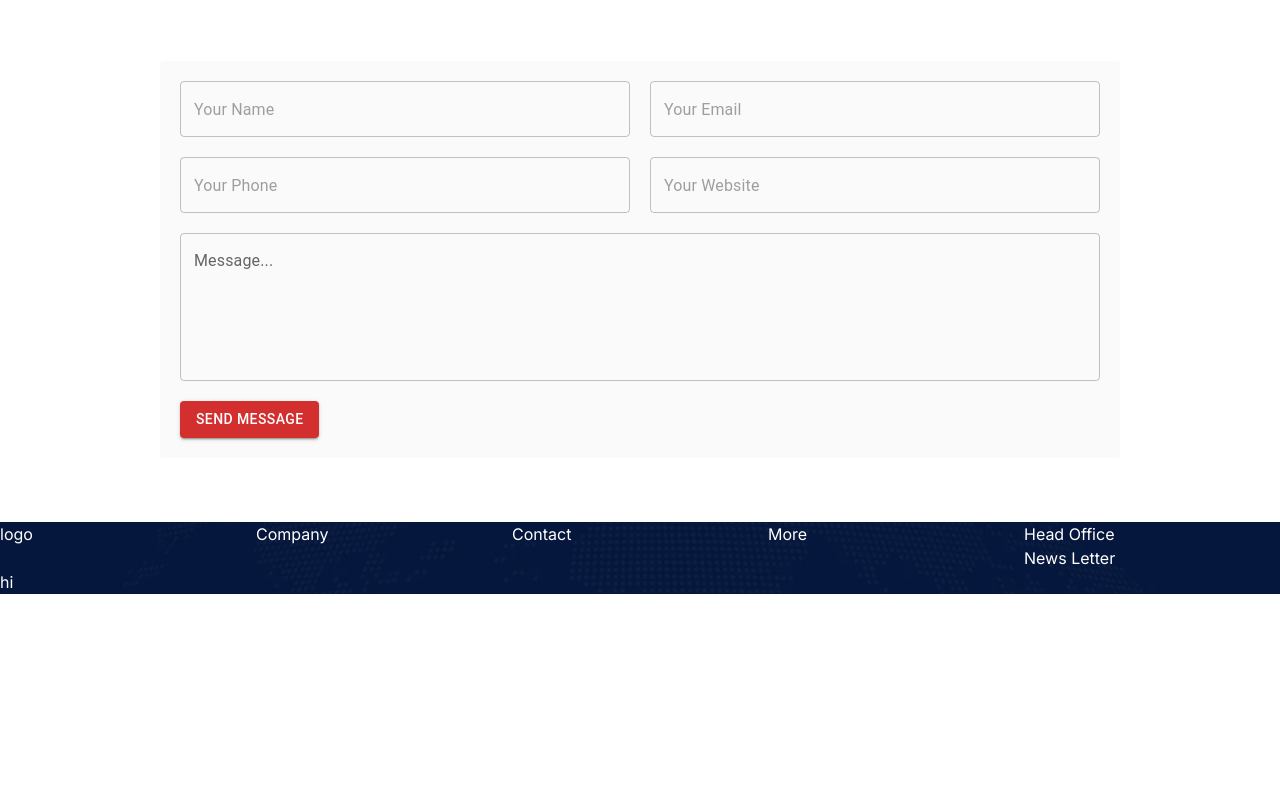
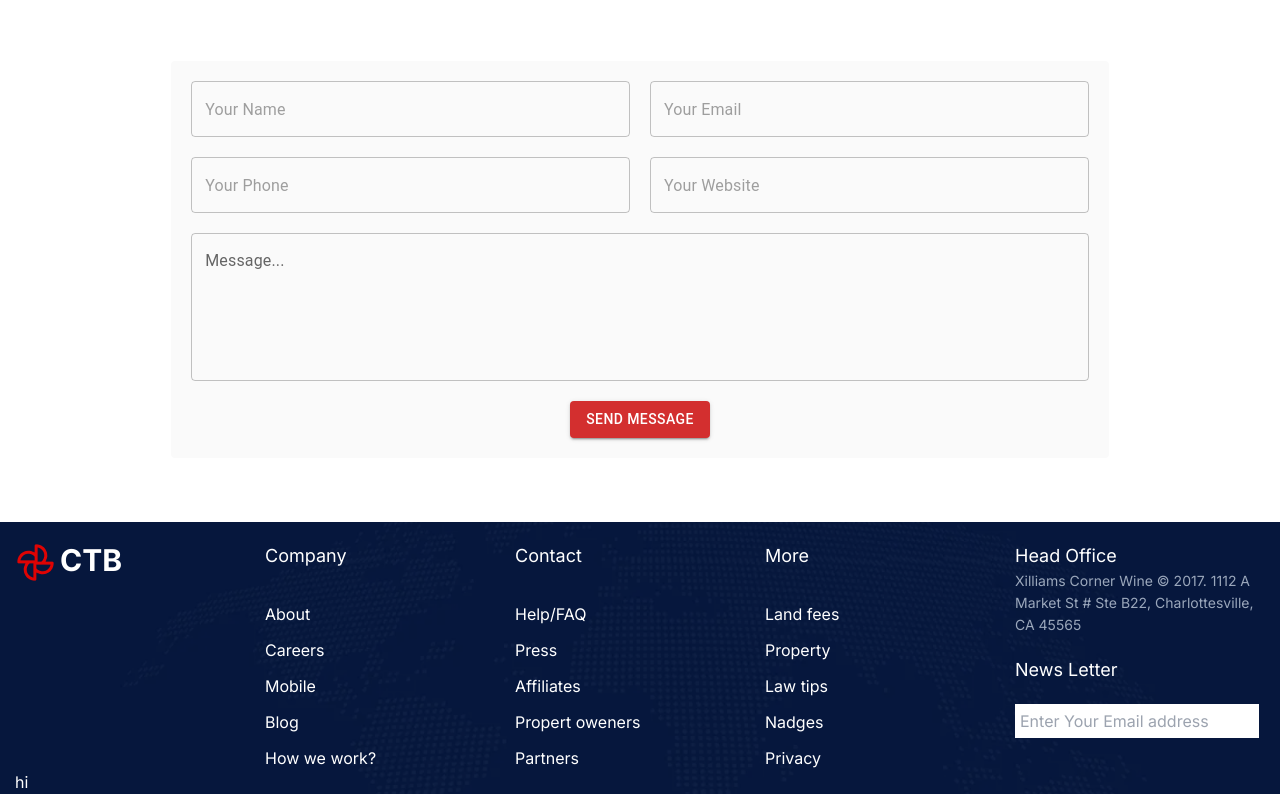
Before and after one commit to emon-webdev/Capital-Trust-Bank, a React (Create React App) app: page / in a window 1280 px wide. Shown: the part 295-1089 px from the top of the page. Before the commit the page ends 889 px from the top, so only its background shows below. Built offline with nearby package versions, Linux system fonts and the light colour scheme.

Commit message:
footer linkes are added

```diff
--- a/src/Pages/Home/ContactUs.js
+++ b/src/Pages/Home/ContactUs.js
@@ -4,7 +4,7 @@ import React from "react";
 const ContactUs = () => {
   return (
     <div className="contact-area">
-      <div className="">
+      <div className="container">
         <div className="flex justify-center align-middle gap-5">
           <span className="text-red-600">--</span>
           <h2 className="text-red-600">Contact Us</h2>
@@ -57,7 +57,7 @@ const ContactUs = () => {
                 rows={5}
               />
             </div>
-            <div className="mt-5">
+            <div className="mt-5 text-center">
               <Button variant="contained" color="error">
                 Send Message
               </Button>
--- a/src/Pages/Shared/Footer.css
+++ b/src/Pages/Shared/Footer.css
@@ -6,3 +6,24 @@
   background-color: #05143c;
   color: white;
 }
+
+#footer-link {
+  color: white;
+  text-decoration: none;
+  cursor: pointer;
+}
+
+.footer-text {
+  font-family: "Inter";
+  font-style: normal;
+  font-weight: 400;
+  font-size: 14px;
+  line-height: 22px;
+  color: #ccd7e5;
+  opacity: 0.75;
+}
+
+.custom-input {
+  /* background-color: ; */
+  padding: 5px;
+}
--- a/src/Pages/Shared/Footer.js
+++ b/src/Pages/Shared/Footer.js
@@ -1,30 +1,64 @@
+import { Link, TextField } from "@mui/material";
 import React from "react";
 import "./Footer.css";
+import logo from "../../assets/logo/mainlogo.png";
 
 const Footer = () => {
   return (
     <div className="bgi-footer">
-      <div className="grid grid-cols-1 md:grid-cols-3 xl:grid-cols-5">
-        <div>logo</div>
-        <div>
-          <h2>Company</h2>
-        </div>
-        <div>
-          <h2>Contact</h2>
-        </div>
-        <div>
-          <h2>More </h2>
-        </div>
-        <div>
-          <div>
-            <h2>Head Office</h2>
+      <div className="container">
+        <div className="grid grid-cols-1 md:grid-cols-3 xl:grid-cols-5">
+          <div className="flex items-start mt-5 gap-1">
+            <img src={logo} alt="" />
+            <span className=" text-3xl font-bold">CTB</span>
+          </div>
+          <div className="flex flex-col gap-3">
+            <h2 className="text-lg my-5">Company</h2>
+            <Link id="footer-link">About</Link>
+            <Link id="footer-link">Careers</Link>
+            <Link id="footer-link">Mobile</Link>
+            <Link id="footer-link">Blog</Link>
+            <Link id="footer-link">How we work?</Link>
+          </div>
+          <div className="flex flex-col gap-3">
+            <h2 className="text-lg my-5">Contact</h2>
+            <Link id="footer-link">Help/FAQ</Link>
+            <Link id="footer-link">Press</Link>
+            <Link id="footer-link">Affiliates</Link>
+            <Link id="footer-link">Propert oweners</Link>
+            <Link id="footer-link">Partners</Link>
+          </div>
+          <div className="flex flex-col gap-3">
+            <h2 className="text-lg my-5">More </h2>
+            <Link id="footer-link">Land fees</Link>
+            <Link id="footer-link">Property</Link>
+            <Link id="footer-link">Law tips</Link>
+            <Link id="footer-link">Nadges</Link>
+            <Link id="footer-link">Privacy</Link>
           </div>
           <div>
-            <h2>News Letter</h2>
+            <div className="my-5">
+              <h2 className="text-lg">Head Office</h2>
+              <p className="footer-text">
+                Xilliams Corner Wine © 2017. 1112 A Market St # Ste B22,
+                Charlottesville, CA 45565
+              </p>
+            </div>
+            <div>
+              <h2 className="mb-5 text-lg">News Letter</h2>
+              <div>
+                <input
+                  type="email"
+                  name="email"
+                  className="custom-input"
+                  placeholder="Enter Your Email address"
+                />
+              </div>
+            </div>
           </div>
         </div>
+        <div>hi</div>
       </div>
-      <div>hi</div>
     </div>
   );
 };
--- a/src/Pages/Shared/Header.js
+++ b/src/Pages/Shared/Header.js
@@ -2,7 +2,7 @@ import React from "react";
 import { CiFacebook } from "react-icons/ci";
 import { FiTwitter } from "react-icons/fi";
 import { HiOutlineMailOpen } from "react-icons/hi";
-import { ImLocation } from "react-icons/im";
+// import { ImLocation } from "react-icons/im";
 import { Link } from "react-router-dom";
 import mailLogo from "../../assets/logo/mainlogo.png";
 const Header = () => {
@@ -18,7 +18,7 @@ const Header = () => {
                 </a>
               </p>
               <p className="text-white flex items-center ">
-                <ImLocation className="mr-2 text-white" />
+                {/* <ImLocation className="mr-2 text-white" /> */}
                 Malborn, Australia,U.K
               </p>
             </div>
```
